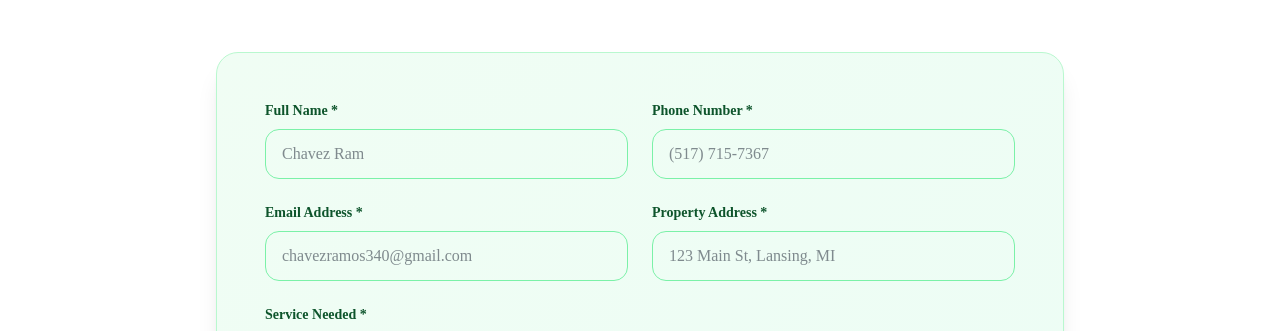
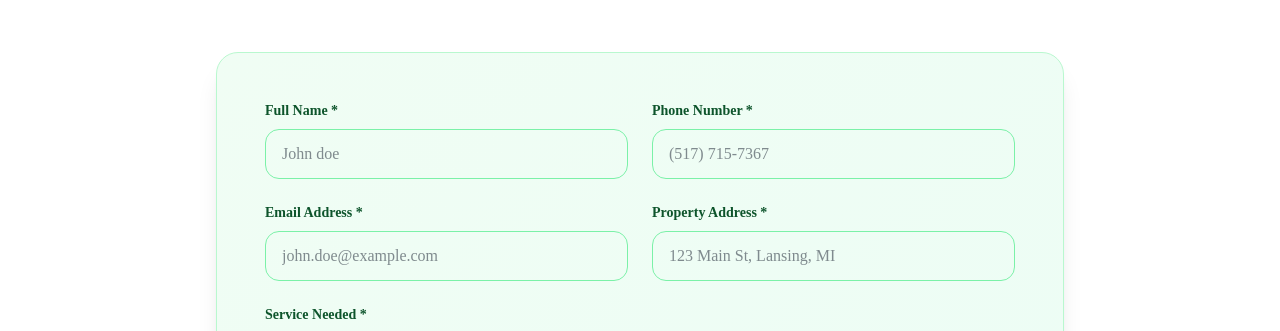
Before and after one commit to Prospernshimiyimana/CRC-Tree-Service, a Next.js app: page /contact in a window 1280 px wide. Shown: the part 1580-1911 px from the top of the page. Built offline with nearby package versions, Linux system fonts and the light colour scheme.

Commit message:
Update contact form placeholders

```diff
--- a/app/contact/page.tsx
+++ b/app/contact/page.tsx
@@ -384,7 +384,7 @@ export default function ContactPage() {
                       onChange={handleInputChange}
                       required
                       className="w-full px-4 py-3 rounded-xl border border-green-300 focus:border-green-500 focus:ring-2 focus:ring-green-500/20 outline-none transition"
-                      placeholder="Chavez Ram"
+                      placeholder="John doe"
                     />
                   </div>
                   <div>
@@ -423,7 +423,7 @@ export default function ContactPage() {
                       onChange={handleInputChange}
                       required
                       className="w-full px-4 py-3 rounded-xl border border-green-300 focus:border-green-500 focus:ring-2 focus:ring-green-500/20 outline-none transition"
-                      placeholder="chavezramos340@gmail.com"
+                      placeholder="john.doe@example.com"
                     />
                   </div>
                   <div>
```
